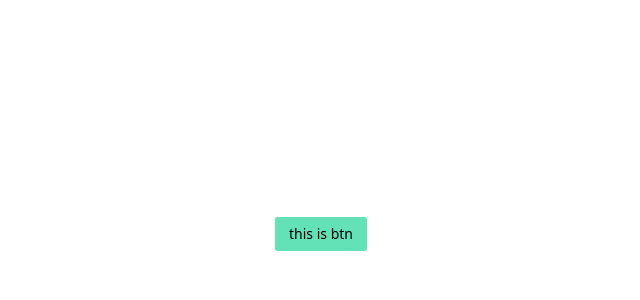
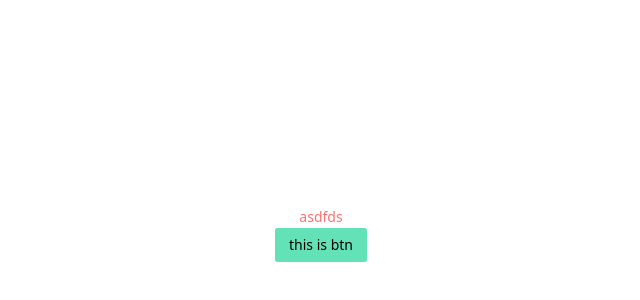
Before and after one commit to lxqddd/LFtp, a Vue app: page / in a window 1280 px wide. Shown: the part 166-466 px from the top of the page, without its empty margins (319-959 px from the left). Built offline with nearby package versions, Linux system fonts and the light colour scheme.

Commit message:
feat: 引入 unocss preset

```diff
--- a/src/App.vue
+++ b/src/App.vue
@@ -5,6 +5,9 @@ import { darkTheme, dateZhCN, zhCN } from 'naive-ui'
 <template>
   <NConfigProvider :locale="zhCN" :date-locale="dateZhCN" :theme="darkTheme">
     <span class="mdi:apple" />
+    <div class="text-red">
+      asdfds
+    </div>
     <NButton type="primary">
       this is btn
     </NButton>
--- a/uno.config.ts
+++ b/uno.config.ts
@@ -1,7 +1,8 @@
-import { defineConfig, presetIcons } from 'unocss'
+import { defineConfig, presetIcons, presetUno } from 'unocss'
 
 export default defineConfig({
   presets: [
+    presetUno(),
     presetIcons({
       prefix: '',
       extraProperties: {
```
